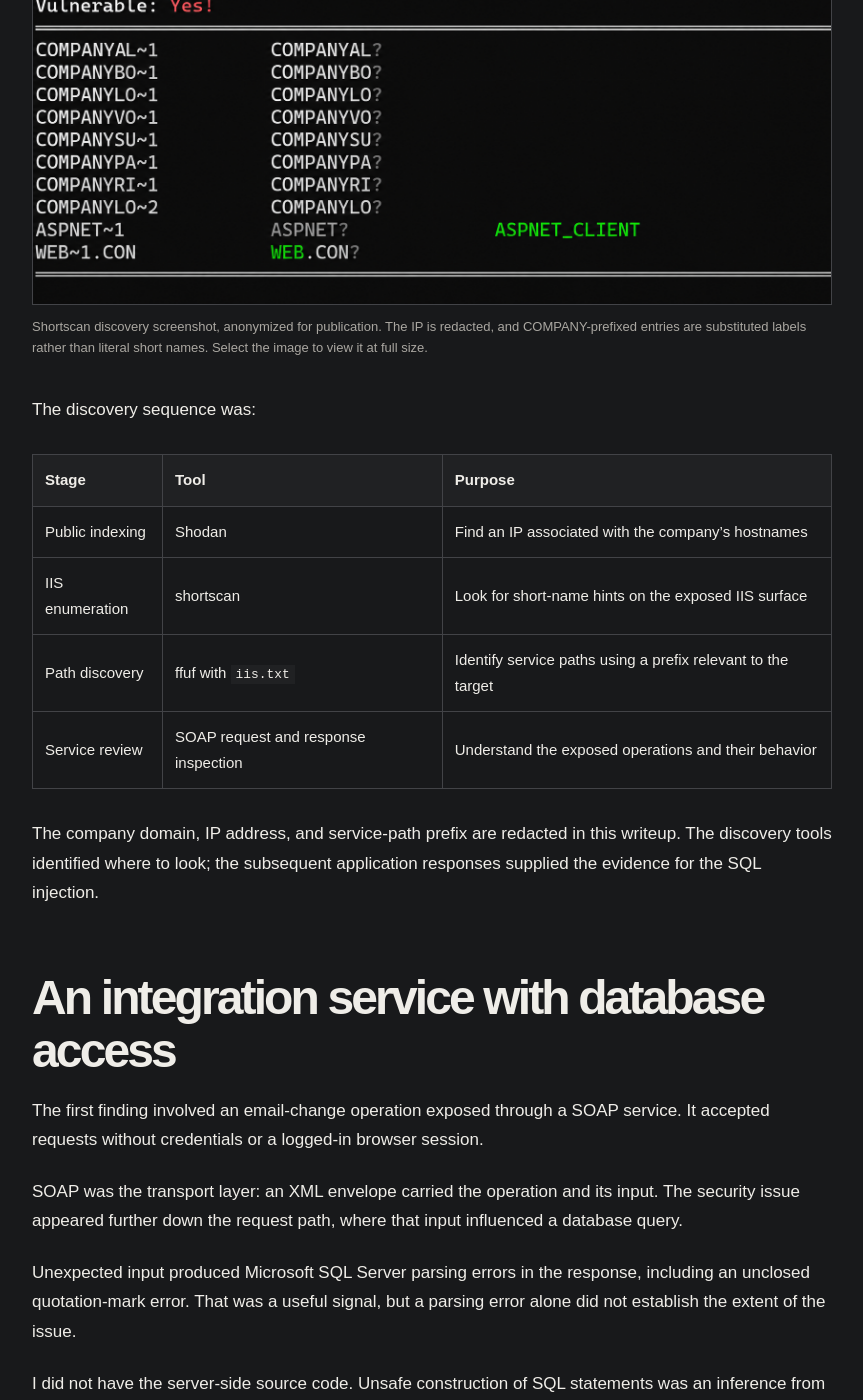
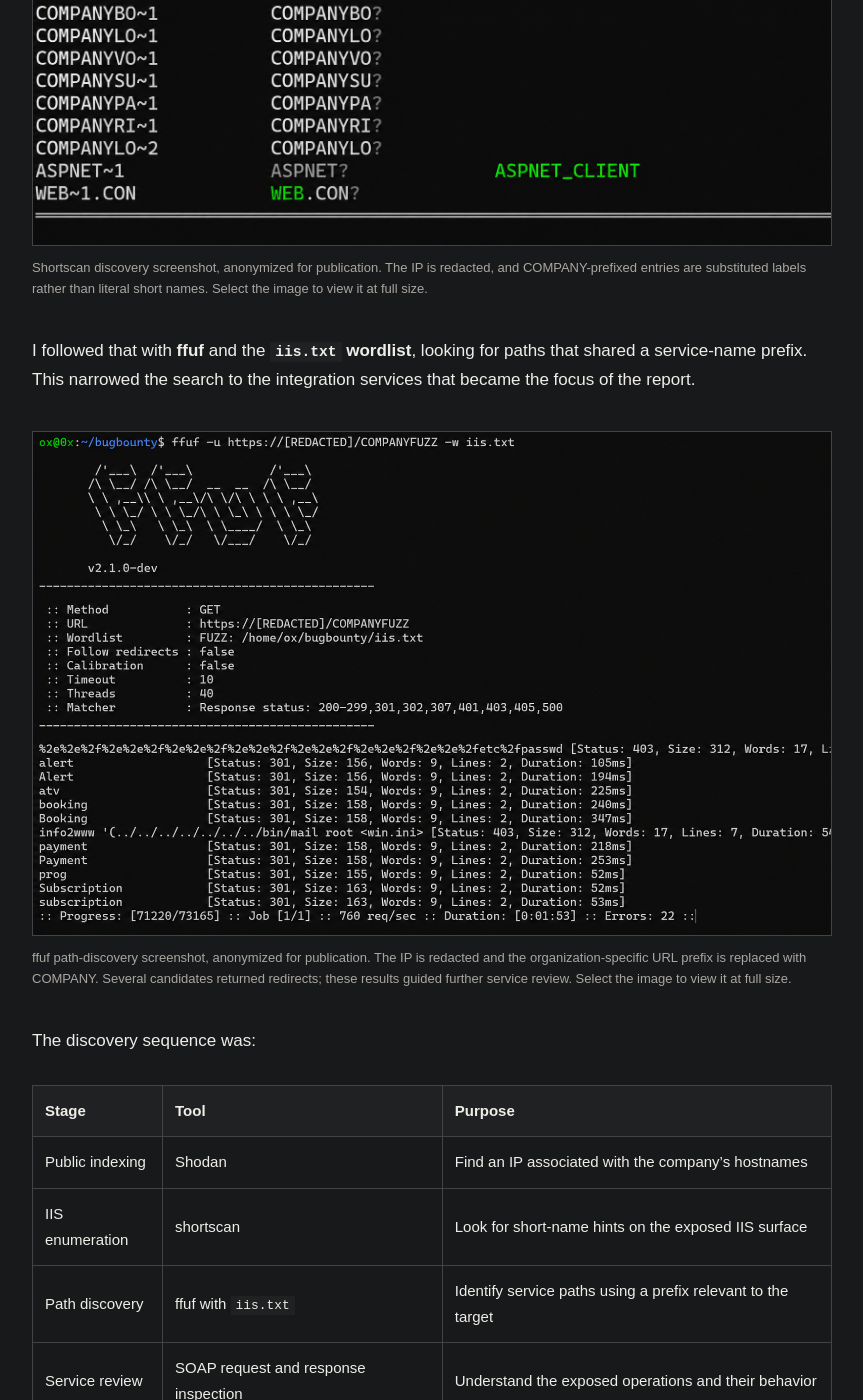
Before and after one commit to oxship/oxship.github.io, a Jekyll site: the page built from _posts/2026-09-27-soap-sql-injection.md, in a window 1280 px wide and 1400 px high, scrolled down 2206 px. Shown: the whole window, without its empty margins (8-871 px from the left). Built offline with Jekyll 4.4.1, drawn with Linux system fonts in a browser that asks for light colours; some of the changed text lies outside the part shown.

Commit message:
Add anonymized ffuf discovery screenshot

```diff
--- a/_posts/2026-09-27-soap-sql-injection.md
+++ b/_posts/2026-09-27-soap-sql-injection.md
@@ -36,13 +36,22 @@ Between discovery and resolution, the report moved between programs, a request a
 
 I started with a hostname search in **Shodan**, scoped to the company's domain. That led me to an indexed IP address associated with the organization.
 
-From there, I used **shortscan** for IIS short-name enumeration. I followed that with **ffuf** and the **`iis.txt` wordlist**, looking for paths that shared a service-name prefix. This narrowed the search to the integration services that became the focus of the report.
+From there, I used **shortscan** for IIS short-name enumeration.
 
 <figure class="article-figure">
   <a href="{{ '/assets/images/writeups/soap-sql-injection/shortscan-anonymized.png' | relative_url }}" target="_blank" rel="noopener noreferrer" aria-label="Open the anonymized shortscan screenshot at full size">
     <img src="{{ '/assets/images/writeups/soap-sql-injection/shortscan-anonymized.png' | relative_url }}" width="1672" height="941" loading="lazy" decoding="async" alt="Anonymized shortscan output showing IIS short-name enumeration, with the target IP redacted and organization-specific prefixes replaced.">
   </a>
   <figcaption>Shortscan discovery screenshot, anonymized for publication. The IP is redacted, and COMPANY-prefixed entries are substituted labels rather than literal short names. Select the image to view it at full size.</figcaption>
+</figure>
+
+I followed that with **ffuf** and the **`iis.txt` wordlist**, looking for paths that shared a service-name prefix. This narrowed the search to the integration services that became the focus of the report.
+
+<figure class="article-figure">
+  <a href="{{ '/assets/images/writeups/soap-sql-injection/ffuf-anonymized.png' | relative_url }}" target="_blank" rel="noopener noreferrer" aria-label="Open the anonymized ffuf screenshot at full size">
+    <img src="{{ '/assets/images/writeups/soap-sql-injection/ffuf-anonymized.png' | relative_url }}" width="1579" height="996" loading="lazy" decoding="async" alt="Anonymized ffuf path-discovery output showing candidate paths returning redirects, with the IP redacted and the URL prefix replaced with COMPANY.">
+  </a>
+  <figcaption>ffuf path-discovery screenshot, anonymized for publication. The IP is redacted and the organization-specific URL prefix is replaced with COMPANY. Several candidates returned redirects; these results guided further service review. Select the image to view it at full size.</figcaption>
 </figure>
 
 The discovery sequence was:
```
Also changed, not shown: assets/images/writeups/soap-sql-injection/ffuf-anonymized.png (added).
